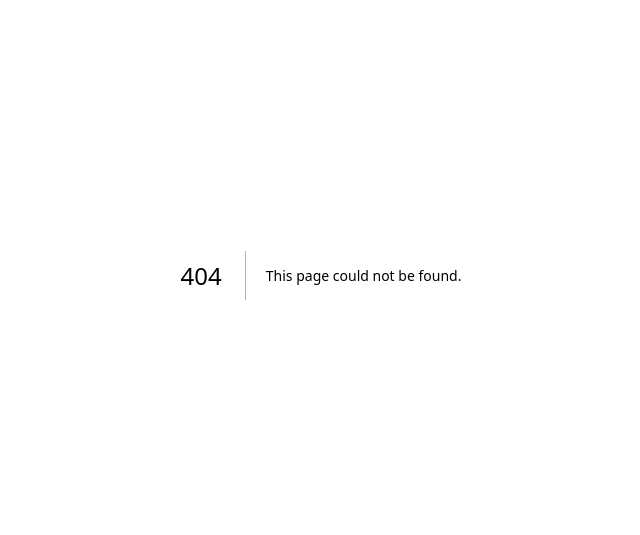
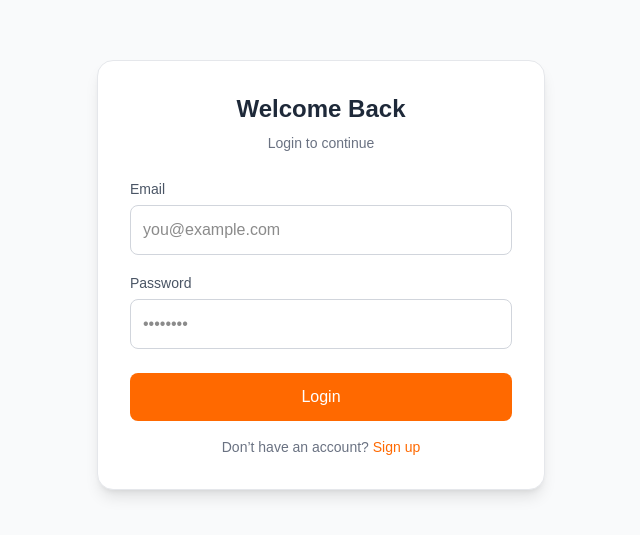
Before and after one commit to Kiran25Fatima/Dashboard-Chat-System, a Next.js app: page /login in a window 1280 px wide. Before the commit this address had no page. Shown: the part 125-660 px from the top of the page, without its empty margins (319-959 px from the left). Built offline with nearby package versions, Linux system fonts and the light colour scheme; no server answers.

Commit message:
implement complete Supabase authentication system with login, signup, middleware protection, session handling, and logout flow

```diff
--- /dev/null
+++ b/app/dashboard/page.tsx
@@ -0,0 +1,23 @@
+"use client";
+
+import { useRouter } from "next/navigation";
+import { supabase } from "@/lib/supabaseClient";
+
+export default function Dashboard() {
+  const router = useRouter()
+
+  const handleLogout = async () => {
+    await supabase.auth.signOut()
+    router.push("/login")
+  }
+
+  return (
+    <div>
+      <h1>Dashboard (Protected)</h1>
+
+      <button onClick={handleLogout}>
+        Logout
+      </button>
+    </div>
+  )
+}
--- a/app/layout.tsx
+++ b/app/layout.tsx
@@ -1,6 +1,7 @@
 import type { Metadata } from "next";
 import { Geist, Geist_Mono } from "next/font/google";
 import "./globals.css";
+
 
 const geistSans = Geist({
   variable: "--font-geist-sans",
@@ -27,7 +28,9 @@ export default function RootLayout({
       lang="en"
       className={`${geistSans.variable} ${geistMono.variable} h-full antialiased`}
     >
-      <body className="min-h-full flex flex-col">{children}</body>
+      <body className="min-h-full flex flex-col">
+  {children}
+</body>
     </html>
   );
 }
--- /dev/null
+++ b/app/login/page.tsx
@@ -0,0 +1,7 @@
+"use client";
+
+import LoginForm from "@/components/auth/LoginForm";
+
+export default function LoginPage() {
+  return <LoginForm />
+}
--- a/app/page.tsx
+++ b/app/page.tsx
@@ -1,21 +1,5 @@
-"use client";
-
-import { supabase } from "@/lib/supabaseClient";
-import { useEffect } from "react";
+import { redirect } from "next/navigation"
 
 export default function Home() {
-  useEffect(() => {
-    const testConnection = async () => {
-      const { data, error } = await supabase.auth.getSession();
-      console.log("Supabase test:", data, error);
-    };
-
-    testConnection();
-  }, []);
-
-  return (
-    <div>
-      <h1>Chat System Running</h1>
-    </div>
-  );
+  redirect("/dashboard")
 }
--- /dev/null
+++ b/app/signup/page.tsx
@@ -0,0 +1,7 @@
+"use client";
+
+import SignupForm from "@/components/auth/SignupForm";
+
+export default function SignupPage() {
+  return <SignupForm />
+}
--- /dev/null
+++ b/components/auth/LoginForm.tsx
@@ -0,0 +1,97 @@
+"use client";
+
+import { useState } from "react";
+import { supabase } from "@/lib/supabaseClient";
+import { useRouter } from "next/navigation";
+
+export default function LoginForm() {
+  const router = useRouter()
+
+  const [email, setEmail] = useState("")
+  const [password, setPassword] = useState("")
+
+  const [loading, setLoading] = useState(false)
+  const [error, setError] = useState("")
+
+  const validate = () => {
+    if (!email.includes("@")) return "Invalid email"
+    if (password.length < 6) return "Password too short"
+    return null
+  }
+
+  const handleLogin = async () => {
+    setError("")
+    const err = validate()
+    if (err) return setError(err)
+
+    setLoading(true)
+
+    const { error } = await supabase.auth.signInWithPassword({
+      email,
+      password,
+    })
+
+    setLoading(false)
+
+    if (error) return setError(error.message)
+
+    router.push("/dashboard")
+  }
+
+  return (
+    <div className="min-h-screen flex items-center justify-center bg-gray-50 px-4">
+      <div className="w-full max-w-md bg-white border border-gray-200 rounded-2xl p-8 shadow-lg">
+
+        <h1 className="text-2xl font-bold text-gray-800 text-center">
+          Welcome Back
+        </h1>
+
+        <p className="text-gray-500 text-center text-sm mt-2">
+          Login to continue
+        </p>
+
+        {error && (
+          <div className="mt-4 bg-red-50 border border-red-200 text-red-600 text-sm p-2 rounded-lg">
+            {error}
+          </div>
+        )}
+
+        <div className="mt-6">
+          <label className="text-sm text-gray-600">Email</label>
+          <input
+            className="w-full mt-1 p-3 rounded-lg border border-gray-300 focus:border-orange-500 outline-none"
+            type="email"
+            placeholder="you@example.com"
+            onChange={(e) => setEmail(e.target.value)}
+          />
+        </div>
+
+        <div className="mt-4">
+          <label className="text-sm text-gray-600">Password</label>
+          <input
+            className="w-full mt-1 p-3 rounded-lg border border-gray-300 focus:border-orange-500 outline-none"
+            type="password"
+            placeholder="••••••••"
+            onChange={(e) => setPassword(e.target.value)}
+          />
+        </div>
+
+
+        <button
+          onClick={handleLogin}
+          disabled={loading}
+          className="w-full mt-6 bg-orange-500 hover:bg-orange-600 text-white py-3 rounded-lg transition disabled:opacity-50"
+        >
+          {loading ? "Logging in..." : "Login"}
+        </button>
+
+        <p className="text-center text-gray-500 text-sm mt-4">
+          Don’t have an account?{" "}
+          <a href="/signup" className="text-orange-500 hover:underline">
+            Sign up
+          </a>
+        </p>
+      </div>
+    </div>
+  )
+}
--- /dev/null
+++ b/components/auth/SignupForm.tsx
@@ -0,0 +1,96 @@
+"use client";
+
+import { useState } from "react";
+import { supabase } from "@/lib/supabaseClient";
+import { useRouter } from "next/navigation";
+
+export default function SignupForm() {
+  const router = useRouter()
+
+  const [email, setEmail] = useState("")
+  const [password, setPassword] = useState("")
+
+  const [loading, setLoading] = useState(false)
+  const [error, setError] = useState("")
+
+  const validate = () => {
+    if (!email.includes("@")) return "Invalid email"
+    if (password.length < 6) return "Password too short"
+    return null
+  }
+  const handleSignup = async () => {
+    setError("")
+
+    const err = validate()
+    if (err) return setError(err)
+
+    setLoading(true)
+
+    const { error } = await supabase.auth.signUp({
+      email,
+      password,
+    })
+
+    setLoading(false)
+
+    if (error) return setError(error.message)
+
+    router.push("/dashboard")
+  }
+
+  return (
+    <div className="min-h-screen flex items-center justify-center bg-gray-50 px-4">
+      <div className="w-full max-w-md bg-white border border-gray-200 rounded-2xl p-8 shadow-lg">
+
+        <h1 className="text-2xl font-bold text-gray-800 text-center">
+          Create Account
+        </h1>
+
+        <p className="text-gray-500 text-center text-sm mt-2">
+          Start your journey
+        </p>
+
+
+        {error && (
+          <div className="mt-4 bg-red-50 border border-red-200 text-red-600 text-sm p-2 rounded-lg">
+            {error}
+          </div>
+        )}
+
+
+        <div className="mt-6">
+          <label className="text-sm text-gray-600">Email</label>
+          <input
+            className="w-full mt-1 p-3 rounded-lg border border-gray-300 focus:border-orange-500 outline-none"
+            type="email"
+            onChange={(e) => setEmail(e.target.value)}
+          />
+        </div>
+        <div className="mt-4">
+          <label className="text-sm text-gray-600">Password</label>
+          <input
+            className="w-full mt-1 p-3 rounded-lg border border-gray-300 focus:border-orange-500 outline-none"
+            type="password"
+            onChange={(e) => setPassword(e.target.value)}
+          />
+        </div>
+
+        <button
+          onClick={handleSignup}
+          disabled={loading}
+          className="w-full mt-6 bg-orange-500 hover:bg-orange-600 text-white py-3 rounded-lg transition disabled:opacity-50"
+        >
+          {loading ? "Creating account..." : "Sign Up"}
+        </button>
+
+        {/* Footer */}
+        <p className="text-center text-gray-500 text-sm mt-4">
+          Already have an account?{" "}
+          <a href="/login" className="text-orange-500 hover:underline">
+            Login
+          </a>
+        </p>
+      </div>
+    </div>
+  )
+}
--- /dev/null
+++ b/middleware.ts
@@ -0,0 +1,54 @@
+import { NextResponse } from "next/server";
+import type { NextRequest } from "next/server";
+import { createServerClient } from "@supabase/ssr";
+
+export async function middleware(req: NextRequest) {
+  let res = NextResponse.next()
+
+  const supabase = createServerClient(
+    process.env.NEXT_PUBLIC_SUPABASE_URL!,
+    process.env.NEXT_PUBLIC_SUPABASE_ANON_KEY!,
+    {
+      cookies: {
+        getAll() {
+          return req.cookies.getAll()
+        },
+        setAll(cookiesToSet) {
+          cookiesToSet.forEach(({ name, value }) =>
+            req.cookies.set(name, value)
+          );
+          res = NextResponse.next();
+          cookiesToSet.forEach(({ name, value, options }) =>
+            res.cookies.set(name, value, options)
+          );
+        },
+      },
+    }
+  );
+
+  const {
+    data: { user },
+  } = await supabase.auth.getUser()
+
+  const isAuthPage =
+    req.nextUrl.pathname === "/login" ||
+    req.nextUrl.pathname === "/signup"
+
+  const isDashboard = req.nextUrl.pathname.startsWith("/dashboard")
+
+  // If user NOT logged in and trying to access dashboard
+  if (!user && isDashboard) {
+    return NextResponse.redirect(new URL("/login", req.url))
+  }
+
+  //  If user logged in and trying to open login/signup
+  if (user && isAuthPage) {
+    return NextResponse.redirect(new URL("/dashboard", req.url))
+  }
+
+  return res
+}
+
+export const config = {
+  matcher: ["/dashboard/:path*", "/login", "/signup"],
+}
--- a/package.json
+++ b/package.json
@@ -9,6 +9,7 @@
     "lint": "eslint"
   },
   "dependencies": {
+    "@supabase/ssr": "^0.10.3",
     "@supabase/supabase-js": "^2.105.3",
     "next": "16.2.4",
     "react": "19.2.4",
```
Also changed, not shown: 1 other file (tests, documents, lock files or other folders).
